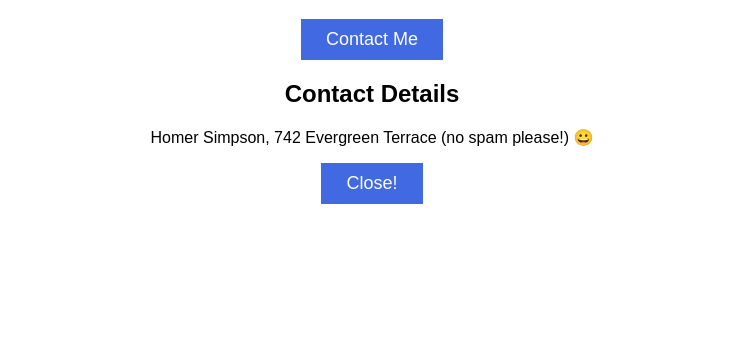
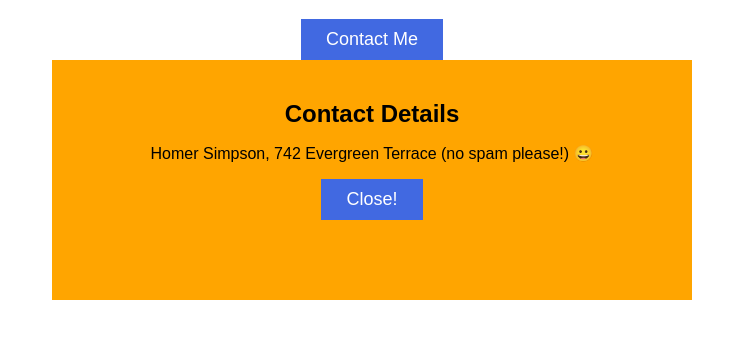
Before and after one commit to HossamMuhammedOmar/ch-JS-Modal, a plain HTML site: page index.html in a window 1280 px wide. Shown: the part 162-500 px from the top of the page, without its empty margins (268-1013 px from the left). Drawn offline with Linux system fonts and the light colour scheme.

Commit message:
modal css

```diff
--- a/index.html
+++ b/index.html
@@ -8,10 +8,10 @@
     <link rel="stylesheet" href="style.css" />
   </head>
   <body>
+    <h1>👇 Click to reveal Homer's contact details! 👇</h1>
+    <button id="open-modal">Contact Me</button>
+
     <div class="overlay">
-      <h1>👇 Click to reveal Homer's contact details! 👇</h1>
-      <button id="open-modal">Contact Me</button>
-
       <div class="modal">
         <h2>Contact Details</h2>
         <p>Homer Simpson, 742 Evergreen Terrace (no spam please!) 😀</p>
--- a/style.css
+++ b/style.css
@@ -17,3 +17,17 @@ body {
   border: none;
   font-size: 18px;
 }
+
+/* LAYOUTS */
+.modal {
+  background-color: orange;
+  height: 200px;
+  max-width: 600px;
+  margin: 0 auto;
+  padding: 20px;
+}
+
+/* TYPOGRAPHY */
+h2 {
+  margin-bottom: 0;
+}
```
